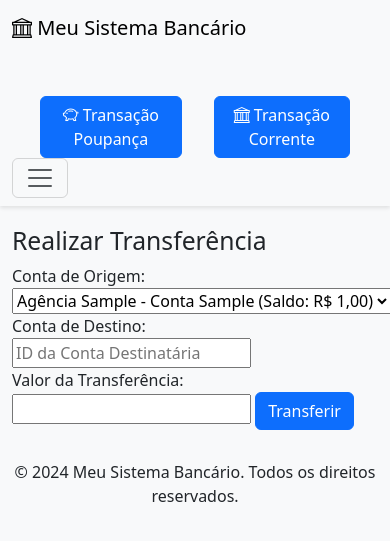
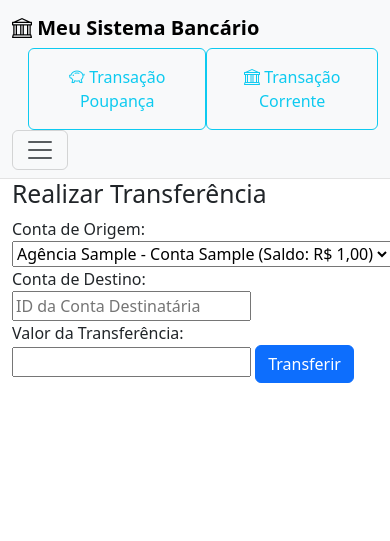
Before and after one commit to proglogic1/banco_turma_noite_senac, a Django app: page /transferencia/ in a window 390 px wide. Shown: the top 541 px of the page. Run offline with Django 5.2, Linux system fonts and the light colour scheme; a user stored in the database is signed in; tables that the repository leaves empty hold one stand-in row (values such as "Sample post").

Commit message:
atualizações

```diff
--- a/banco/templates/base.html
+++ b/banco/templates/base.html
@@ -1,3 +1,4 @@
+{% load static %}
 <!DOCTYPE html>
 <html lang="en">
 <head>
@@ -5,49 +6,14 @@
     <meta name="viewport" content="width=device-width, initial-scale=1.0">
     <meta name="csrf-token" content="{{ csrf_token }}">
     <title>{% block title %}Meu Sistema Bancário{% endblock %}</title>
+    <link rel="stylesheet" href="{% static "css/styleBase.css" %}">
 
     <!-- Bootstrap CSS -->
     <link href="https://cdn.jsdelivr.net/npm/bootstrap@5.3.0-alpha3/dist/css/bootstrap.min.css" rel="stylesheet">
     <link href="https://cdn.jsdelivr.net/npm/bootstrap-icons/font/bootstrap-icons.css" rel="stylesheet">
 
     <!-- Custom Styles -->
-    <style>
-        body {
-            background-color: #f8f9fa;
-        }
 
-        .navbar {
-            box-shadow: 0 2px 4px rgba(0, 0, 0, 0.1);
-            text-align: center;
-        }
-
-        .content {
-            margin-top: 20px;
-        }
-
-        footer {
-            margin-top: 20px;
-            padding: 10px 0;
-            text-align: center;
-            background-color: #f1f1f1;
-        }
-
-        .navbar .button-container {
-            display: flex;
-            gap: 50px; /* Espaçamento entre os botões */
-        }
-
-        .navbar .button-container a button {
-            font-size: 14px;
-            padding: 8px 12px;
-            border-radius: 4px;
-            box-shadow: 0px 4px 6px rgba(0, 0, 0, 0.1);
-        }
-
-        .navbar .button-container a button:hover {
-            box-shadow: 0px 6px 8px rgba(0, 0, 0, 0.2);
-        }
-    </style>
 </head>
 <body>
     <!-- Navbar -->
@@ -55,18 +21,23 @@
 
         <div class="container">
             <a class="navbar-brand" href="{% url 'menu' %}">
+
                 <i class="bi bi-bank"></i> Meu Sistema Bancário
-            </a>
-            <div class="container mt-5">
+
                 <div class="d-flex justify-content-center align-items-center">
-                    <a href="{% url 'transacao_poupanca' %}" class="btn btn-primary mx-3">
+                    <a href="{% url 'transacao_poupanca' %}" class="btn btn-outline-info w-70 p-3">
                         <i class="bi bi-piggy-bank"></i> Transação Poupança
                     </a>
-                    <a href="{% url 'transacao_corrente' %}" class="btn btn-primary mx-3">
+                    <a href="{% url 'transacao_corrente' %}" class="btn btn-outline-info w-70 p-3   ">
                         <i class="bi bi-bank"></i> Transação Corrente
                     </a>
                 </div>
-            </div>
+
+            </a>
+
+
+
+
 
         <button class="navbar-toggler" type="button" data-bs-toggle="collapse" data-bs-target="#navbarNav" aria-controls="navbarNav" aria-expanded="false" aria-label="Toggle navigation">
             <span class="navbar-toggler-icon"></span>
@@ -108,13 +79,6 @@
         {% endblock %}
     </div>
 
-    <!-- Footer -->
-    <footer class="bg-light">
-        <div class="container">
-            <p class="mb-0">&copy; 2024 Meu Sistema Bancário. Todos os direitos reservados.</p>
-        </div>
-    </footer>
-
     <!-- Bootstrap JS -->
     <script src="https://cdn.jsdelivr.net/npm/bootstrap@5.3.0-alpha3/dist/js/bootstrap.bundle.min.js"></script>
 </body>
--- a/banco/templates/clientes/menu.html
+++ b/banco/templates/clientes/menu.html
@@ -34,6 +34,12 @@
                         <i class="bi bi-person-badge"></i> Atualizar Cadastro
                     </a>
                 </div>
+                    <div class="col-md-4">
+                        <a href="{% url 'atualizar_cadastro' user.id %}" class="btn btn-outline-secondary w-100 p-3">
+                            <i class="bi bi-credit-card"></i> Depositar
+                        </a>
+                    </div>
+
 
             </div>
 
--- /dev/null
+++ b/static/css/styleBase.css
@@ -0,0 +1,79 @@
+/* Fundo e centralização da página */
+body {
+    background-color: #f9f9f9;
+    font-family: 'Arial', sans-serif;
+}
+
+/* Cabeçalho */
+.navbar {
+    background-color: #fff;
+    border-bottom: 1px solid #e3e3e3;
+
+}
+
+.navbar-brand {
+    font-weight: bold;
+    color: #333;
+}
+
+.navbar-brand:hover {
+    color: #007bff;
+}
+
+/* Botões do menu superior */
+.navbar-nav .nav-link {
+    color: #007bff;
+    font-weight: 500;
+}
+
+.navbar-nav .nav-link:hover {
+    color: #0056b3;
+}
+
+/* Card central */
+.card {
+    border: none;
+    box-shadow: 0 4px 8px rgba(0, 0, 0, 0.1);
+    border-radius: 8px;
+}
+
+/* Botões principais */
+.btn-primary {
+    background-color: #007bff;
+    border-color: #007bff;
+    font-weight: bold;
+}
+
+.btn-primary:hover {
+    background-color: #0056b3;
+    border-color: #0056b3;
+}
+
+.btn-warning {
+    background-color: #ffc107;
+    border-color: #ffc107;
+    color: #fff;
+    font-weight: bold;
+}
+
+.btn-warning:hover {
+    background-color: #e0a800;
+    border-color: #d39e00;
+}
+
+/* Rodapé */
+footer {
+    background-color: #343a40;
+    color: #000000;
+    padding: 10px 0;
+    text-align: center;
+}
+
+footer a {
+    color: #007bff;
+    text-decoration: none;
+}
+
+footer a:hover {
+    text-decoration: underline;
+}
```
